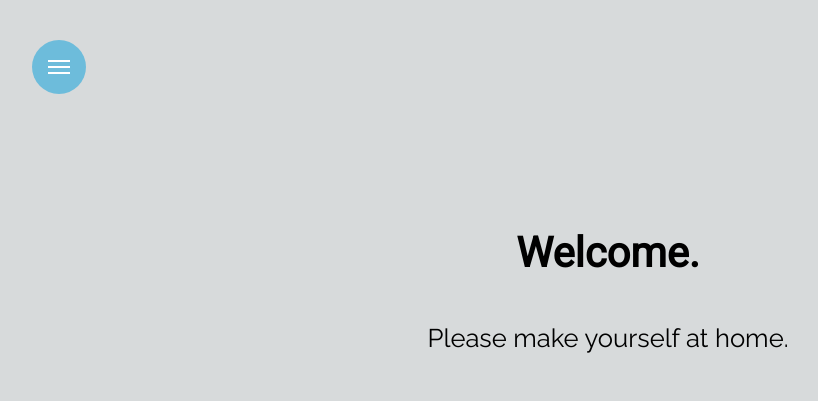
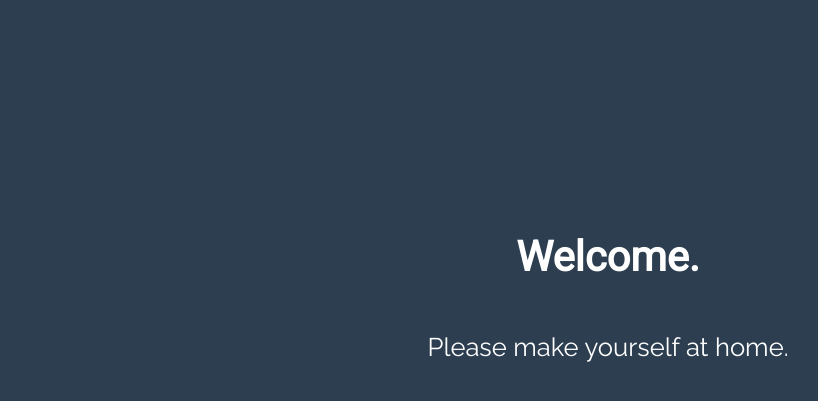
Before and after one commit to abdul-j/abdul-j.github.i, a Jekyll site: the page built from index.html, in a window 1280 px wide. Shown: the top 401 px of the page, without its empty margins (32-850 px from the left). Built offline with Jekyll 4.4.1, drawn with Linux system fonts in a browser that asks for light colours.

Commit message:
Update nav.css

```diff
--- a/css/nav.css
+++ b/css/nav.css
@@ -1,21 +1,25 @@
+html, body {
+    max-width: 100%;
+    overflow-x: hidden;
+}
+
 /*
 
 Primary Style
 
 */
-html, body {
-    max-width: 100%;
-    overflow-x: hidden;
-}
 
 h1, h2 {
 	font-family: 'Roboto', sans-serif;
 	font-weight: 700;
+  color: #FFF;
+  line-height: 58px;
 }
 
 p {
 	font-family: 'Raleway', sans-serif;
 	font-weight: 500;
+  color: #FFF;
 }
 
 body {
@@ -24,11 +28,10 @@
 	/* Prevent horizontal Scrolling */
 	height: 100vh;
 	margin: 0;
-	text-align: center;
+  margin-top: 0;
 }
 
 a {
-	color: #2C3E50;
 	text-decoration: none;
 }
 
@@ -39,18 +42,20 @@
 
 /*
 
-Main Stuff
+div.main Stuff
 
 */
 
 div.main {
   	position: relative;
   	z-index: 2;
+  	/* fix bug on iOS */
   	height: 100vh;
   	overflow-y: auto;
  	-webkit-overflow-scrolling: touch;
   	padding: 200px 5%;
-  	background-color: #D7DADB;
+  	background-color: #2C3E50;
+  	/* Force Hardware Acceleration in WebKit */
   	-webkit-transform: translateZ(0);
   	-moz-transform: translateZ(0);
   	-ms-transform: translateZ(0);
@@ -81,139 +86,79 @@
   	line-height: 1.6;
 }
 
+svg {
+  width: 200px;
+  height: 150px;
+  cursor: pointer;
+  -webkit-transform: translate3d(0, 0, 0);
+  -moz-transform: translate3d(0, 0, 0);
+  -o-transform: translate3d(0, 0, 0);
+  -ms-transform: translate3d(0, 0, 0);
+  transform: translate3d(0, 0, 0);
+}
+
+path {
+  fill: none;
+  -webkit-transition: stroke-dashoffset 0.5s cubic-bezier(0.25, -0.25, 0.75, 1.25), stroke-dasharray 0.5s cubic-bezier(0.25, -0.25, 0.75, 1.25);
+  -moz-transition: stroke-dashoffset 0.5s cubic-bezier(0.25, -0.25, 0.75, 1.25), stroke-dasharray 0.5s cubic-bezier(0.25, -0.25, 0.75, 1.25);
+  -o-transition: stroke-dashoffset 0.5s cubic-bezier(0.25, -0.25, 0.75, 1.25), stroke-dasharray 0.5s cubic-bezier(0.25, -0.25, 0.75, 1.25);
+  -ms-transition: stroke-dashoffset 0.5s cubic-bezier(0.25, -0.25, 0.75, 1.25), stroke-dasharray 0.5s cubic-bezier(0.25, -0.25, 0.75, 1.25);
+  transition: stroke-dashoffset 0.5s cubic-bezier(0.25, -0.25, 0.75, 1.25), stroke-dasharray 0.5s cubic-bezier(0.25, -0.25, 0.75, 1.25);
+  stroke-width: 10px;
+  stroke: #FFF;
+  stroke-dashoffset: 0px;
+}
+
+path#top,
+path#bottom {
+  stroke-dasharray: 240px 950px;
+}
+
+path#middle {
+  stroke-dasharray: 240px 240px;
+}
+
+.cross path#top,
+.cross path#bottom {
+  stroke-dashoffset: -650px;
+  stroke-dashoffset: -650px;
+}
+
+.cross path#middle {
+  stroke-dashoffset: -115px;
+  stroke-dasharray: 1px 220px;
+}
+
 .navigation-is-open div.main {
-  	-webkit-transform: translateX(100%);
-  	-moz-transform: translateX(100%);
-  	-ms-transform: translateX(100%);
-  	-o-transform: translateX(100%);
-  	transform: translateX(100%);
+  	-webkit-transform: translateY(100%);
+  	-moz-transform: translateY(100%);
+  	-ms-transform: translateY(100%);
+  	-o-transform: translateY(100%);
+  	transform: translateY(100%);
 }
 
 .navi-trigger {
   	position: fixed;
   	z-index: 3;
-  	left: 5%;
-  	top: 20px;
-  	height: 54px;
-  	width: 54px;
-  	background-color: #6DBCDB;
-  	border-radius: 50%;
-  	overflow: hidden;
-  	text-indent: 100%;
-  	white-space: nowrap;
-  	-webkit-transition: -webkit-transform 0.5s;
-  	-moz-transition: -moz-transform 0.5s;
-  	transition: transform 0.5s;
+    top: 40px;
 }
 
-.navi-trigger .navi-icon {
-  	/* Nav icon created in CSS */
-  	position: absolute;
-  	left: 50%;
-  	top: 50%;
-  	bottom: auto;
-  	right: auto;
-  	-webkit-transform: translateX(-50%) translateY(-50%);
-  	-moz-transform: translateX(-50%) translateY(-50%);
-  	-ms-transform: translateX(-50%) translateY(-50%);
-  	-o-transform: translateX(-50%) translateY(-50%);
-  	transform: translateX(-50%) translateY(-50%);
-  	width: 22px;
-  	height: 2px;
-  	background-color: #FFF;
-}
+
 
 .navi-trigger .navi-icon::before, .navi-trigger .navi-icon:after {
+  	/* upper and lower lines of the menu icon */
   	content: '';
   	position: absolute;
   	top: 0;
   	right: 0;
   	width: 100%;
   	height: 100%;
-  	background-color: #FFF;
-  	-webkit-transform: translateZ(0);
-  	-moz-transform: translateZ(0);
-  	-ms-transform: translateZ(0);
-  	-o-transform: translateZ(0);
-  	transform: translateZ(0);
-  	-webkit-backface-visibility: hidden;
-  	backface-visibility: hidden;
-  	-webkit-transition: -webkit-transform 0.5s, width 0.5s, top 0.3s;
-  	-moz-transition: -moz-transform 0.5s, width 0.5s, top 0.3s;
-  	transition: transform 0.5s, width 0.5s, top 0.3s;
-}
-
-.navi-trigger .navi-icon::before {
-  	-webkit-transform-origin: right top;
-  	-moz-transform-origin: right top;
-  	-ms-transform-origin: right top;
-  	-o-transform-origin: right top;
-  	transform-origin: right top;
-  	-webkit-transform: translateY(-6px);
-  	-moz-transform: translateY(-6px);
-  	-ms-transform: translateY(-6px);
-  	-o-transform: translateY(-6px);
-  	transform: translateY(-6px);
-}
-
-.navi-trigger .navi-icon::after {
-  	-webkit-transform-origin: right bottom;
-  	-moz-transform-origin: right bottom;
-  	-ms-transform-origin: right bottom;
-  	-o-transform-origin: right bottom;
-  	transform-origin: right bottom;
-  	-webkit-transform: translateY(6px);
-  	-moz-transform: translateY(6px);
-  	-ms-transform: translateY(6px);
-  	-o-transform: translateY(6px);
-  	transform: translateY(6px);
-}
-
-.no-touch .navi-trigger:hover .navi-icon::after {
-  	top: 2px;
-}
-
-.no-touch .navi-trigger:hover .navi-icon::before {
-  	top: -2px;
 }
 
 .navi-trigger svg {
   	position: absolute;
   	top: 0;
   	left: 0;
-}
-
-.navigation-is-open .navi-trigger {
-  	-webkit-transform: rotate(180deg);
-  	-moz-transform: rotate(180deg);
-  	-ms-transform: rotate(180deg);
-  	-o-transform: rotate(180deg);
-  	transform: rotate(180deg);
-}
-
-.navigation-is-open .navi-trigger .navi-icon::after,
-.navigation-is-open .navi-trigger .navi-icon::before {
-  	/* fFrom Hamburger to Arrow */
-  	width: 50%;
-  	-webkit-transition: -webkit-transform 0.5s, width 0.5s;
-  	-moz-transition: -moz-transform 0.5s, width 0.5s;
-  	transition: transform 0.5s, width 0.5s;
-}
-
-.navigation-is-open .navi-trigger .navi-icon::before {
-  	-webkit-transform: rotate(45deg);
-  	-moz-transform: rotate(45deg);
-  	-ms-transform: rotate(45deg);
-  	-o-transform: rotate(45deg);
-  	transform: rotate(45deg);
-}
-
-.navigation-is-open .navi-trigger .navi-icon::after {
-  	-webkit-transform: rotate(-45deg);
-  	-moz-transform: rotate(-45deg);
-  	-ms-transform: rotate(-45deg);
-  	-o-transform: rotate(-45deg);
-  	transform: rotate(-45deg);
 }
 
 .no-touch .navigation-is-open .navi-trigger:hover .navi-icon::after, .no-touch .navigation-is-open .navi-trigger:hover .navi-icon::before {
@@ -235,11 +180,12 @@
 }
 
 .navi .navigation-wrapper {
-  	/* Navigation content */
+  	/* all navigation content */
   	height: 100%;
   	overflow-y: auto;
   	-webkit-overflow-scrolling: touch;
   	padding: 40px 5% 40px calc(5% + 80px);
+  	/* Force Hardware Acceleration in WebKit */
   	-webkit-transform: translateZ(0);
   	-moz-transform: translateZ(0);
   	-ms-transform: translateZ(0);
@@ -247,17 +193,21 @@
   	transform: translateZ(0);
   	-webkit-backface-visibility: hidden;
   	backface-visibility: hidden;
-  	-webkit-transform: translateX(-50%);
-  	-moz-transform: translateX(-50%);
-  	-ms-transform: translateX(-50%);
-  	-o-transform: translateX(-50%);
-  	transform: translateX(-50%);
+  	-webkit-transform: translateY(-50%);
+  	-moz-transform: translateY(-50%);
+  	-ms-transform: translateY(-50%);
+  	-o-transform: translateY(-50%);
+  	transform: translateY(-50%);
   	-webkit-transition: -webkit-transform 0.7s;
   	-moz-transition: -moz-transform 0.7s;
   	transition: transform 0.7s;
   	-webkit-transition-timing-function: cubic-bezier(0.86, 0.01, 0.77, 0.78);
   	-moz-transition-timing-function: cubic-bezier(0.86, 0.01, 0.77, 0.78);
   	transition-timing-function: cubic-bezier(0.86, 0.01, 0.77, 0.78);
+}
+
+.navi .half-block {
+  text-align: center;
 }
 
 .navigation-is-open .navi {
@@ -268,11 +218,11 @@
 }
 
 .navigation-is-open .navi .navigation-wrapper {
-  	-webkit-transform: translateX(0);
-  	-moz-transform: translateX(0);
-  	-ms-transform: translateX(0);
-  	-o-transform: translateX(0);
-  	transform: translateX(0);
+  	-webkit-transform: translateY(0);
+  	-moz-transform: translateY(0);
+  	-ms-transform: translateY(0);
+  	-o-transform: translateY(0);
+  	transform: translateY(0);
   	-webkit-transition: -webkit-transform 0.5s;
   	-moz-transition: -moz-transform 0.5s;
   	transition: transform 0.5s;
@@ -291,6 +241,7 @@
 }
 
 .navi > h2::after {
+  	/* bottom separation line */
   	content: '';
   	position: absolute;
   	left: 0;
@@ -334,12 +285,12 @@
 .no-js .navi .navigation-wrapper {
   	height: auto;
   	overflow: visible;
-  	padding: 100px 5%;
-  	-webkit-transform: translateX(0);
-  	-moz-transform: translateX(0);
-  	-ms-transform: translateX(0);
-  	-o-transform: translateX(0);
-  	transform: translateX(0);
+  	padding: 200px 5%;
+  	-webkit-transform: translateY(0);
+  	-moz-transform: translateY(0);
+  	-ms-transform: translateY(0);
+  	-o-transform: translateY(0);
+  	transform: translateY(0);
 }
 
 /*
@@ -359,12 +310,10 @@
 	div.div.main > p {
 		font-size: 1.6em;
 	}
+
 }
 
 @media only screen and (min-width: 1170px) {
-	.navi-trigger {
-		top: 40px;
-	}
 
 	.navi .navigation-wrapper {
     	padding: 62px 20%;
@@ -377,7 +326,7 @@
   	}
 
   	.navi .half-block {
-    	width: 50%;
+    	width: 100%;
     	float: left;
   	}
 
@@ -398,7 +347,6 @@
     	font-size: 2.4rem;
   	}
 }
-
 .stuff {
   background-color: #a7aaab;
 }
```
